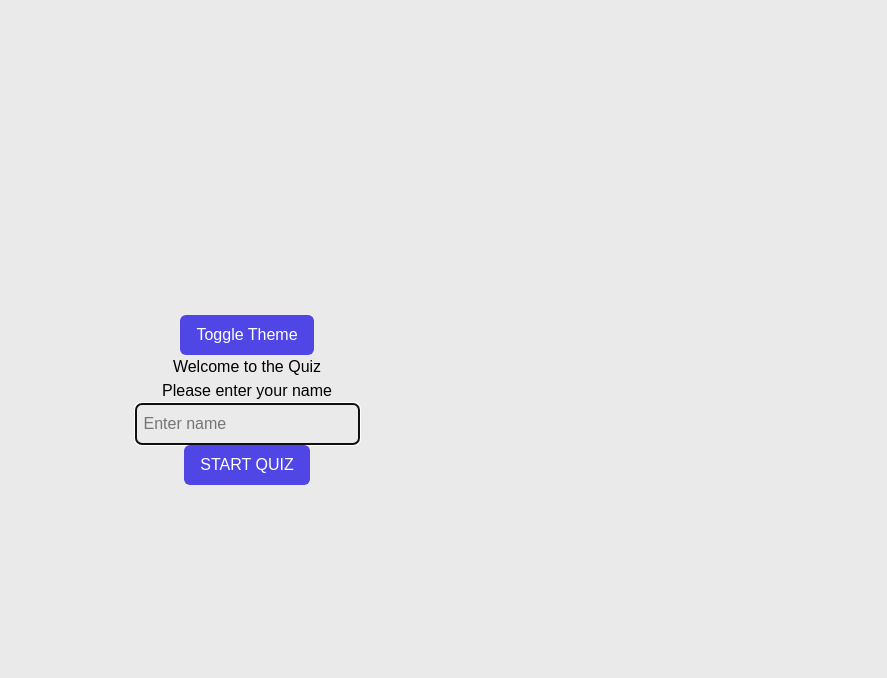
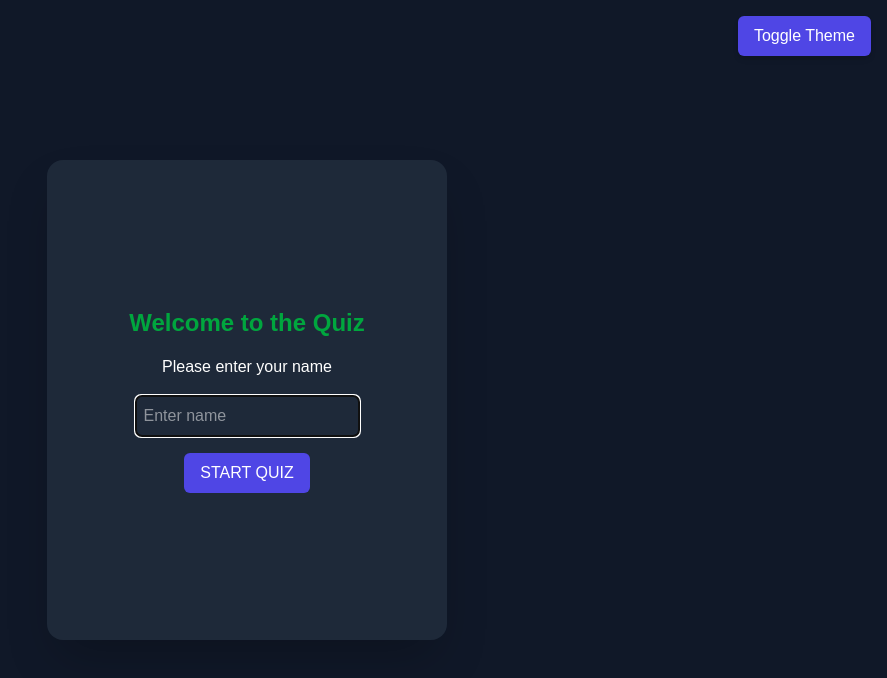
Before and after one commit to pdriding/react-quiz-app, a React (Vite) app: page / in a window 1280 px wide. Shown: the top 678 px of the page, without its empty margins (393-1280 px from the left). Built offline with nearby package versions, Linux system fonts and the light colour scheme.

Commit message:
Added styling

```diff
--- a/src/App.jsx
+++ b/src/App.jsx
@@ -7,7 +7,7 @@ import ResultsModal from "./components/ResultsModal";
 
 export default function App() {
   const { state, dispatch } = useContext(QuizContext);
-  const { theme, themeDispatch } = useContext(ThemeContext);
+  const { toggleTheme } = useContext(ThemeContext);
 
   function handleStart(inputValue) {
     dispatch({ type: "LOADING", payload: true });
@@ -19,17 +19,26 @@ export default function App() {
   }
 
   return (
-    <div className={`app-container ${theme.curCol}`}>
-      <button onClick={() => themeDispatch({ type: "CHANGE_THEME" })}>
+    <div className="fixed inset-0 flex items-center justify-center bg-gray-100 dark:bg-gray-900">
+      {/* Theme Toggle Button */}
+      <button
+        className="fixed top-4 right-4 z-50 px-4 py-2 rounded-md text-black dark:text-white bg-white dark:bg-gray-700 shadow-md"
+        onClick={toggleTheme}
+      >
         Toggle Theme
       </button>
+
+      {/* Quiz Container */}
+      <div className="w-[400px] h-[60vh] p-6 py-10 my-10 rounded-2xl shadow-2xl bg-gray-200 dark:bg-gray-800 flex flex-col items-center justify-center">
         {state.currentIndex === -1 && (
           <Welcome onStart={handleStart} loading={state.loading} />
         )}
+
         {state.currentIndex >= 0 &&
           state.currentIndex < state.questions.length && (
             <Quiz state={state} dispatch={dispatch} />
           )}
+
         {state.currentIndex === state.questions.length && (
           <ResultsModal
             state={state}
@@ -37,5 +46,6 @@ export default function App() {
           />
         )}
       </div>
+    </div>
   );
 }
--- a/src/components/Question.jsx
+++ b/src/components/Question.jsx
@@ -22,7 +22,7 @@ export default function Question({
   }, [answers]);
   return (
     <>
-      <p className="text-amber-300 text-5xl">{questionText}</p>
+      <p className="text-amber-300 text-3xl">{questionText}</p>
       {answers.map((a, i) => {
         let classToken;
         if (selected) {
@@ -35,7 +35,7 @@ export default function Question({
         return (
           <button
             disabled={!!selected}
-            className={selected ? classToken : ""}
+            className={`w-[300px] ${selected ? classToken : ""}`}
             value={a}
             onClick={() => handleClick(a)}
             key={i}
--- a/src/components/Quiz.jsx
+++ b/src/components/Quiz.jsx
@@ -7,10 +7,11 @@ export default function Quiz({ state, dispatch }) {
   }
 
   return (
-    <>
-      <>
-        <h1>Quiz</h1>
-        <h2>Question {state.currentIndex + 1}</h2>
+    <div className="flex flex-col items-center gap-4 text-center  ">
+      <h1 className="text-2xl font-bold text-green-600">Quiz</h1>
+      <h2 className="text-lg font-semibold">
+        Question {state.currentIndex + 1}
+      </h2>
 
       <Question
         questionText={state.questions[state.currentIndex].question}
@@ -19,7 +20,6 @@ export default function Quiz({ state, dispatch }) {
         onAnswer={(ans) => dispatch({ type: "ANSWER", payload: ans })}
         nextQuestion={() => dispatch({ type: "NEXT" })}
       />
-      </>
-    </>
+    </div>
   );
 }
--- a/src/components/QuizProvider.jsx
+++ b/src/components/QuizProvider.jsx
@@ -11,6 +11,7 @@ const initialState = {
 };
 
 function quizReducer(state, action) {
+  console.log(99, state);
   switch (action.type) {
     case "LOADING":
       return { ...state, loading: action.payload };
@@ -35,6 +36,7 @@ function quizReducer(state, action) {
     case "NEXT":
       return { ...state, currentIndex: state.currentIndex + 1 };
     case "RESET":
+      // TODO
       return initialState;
     default:
       return state;
--- a/src/components/ResultsModal.jsx
+++ b/src/components/ResultsModal.jsx
@@ -5,18 +5,22 @@ export default function ResultsModal({ state, restart }) {
   const questionsLength = state.questions.length;
 
   return createPortal(
-    <>
     <div
-        className="modal-overlay"
+      className="fixed inset-0 z-50 flex items-center justify-center bg-gray-200 dark:bg-gray-900"
       role="dialog"
       aria-modal="true"
       aria-labelledby="results-title"
     >
-        <div className="modal-content">
-          <header className="modal-header">
-            <h2 id="results-title">Quiz Results</h2>
+      <div className="bg-white rounded-lg w-[90%] max-w-md shadow-lg overflow-hidden">
+        <header className="px-4 py-3 border-b border-gray-200 bg-gray-100">
+          <h2
+            id="results-title"
+            className=" text-gray-900 text-xl font-semibold m-0"
+          >
+            Quiz Results
+          </h2>
         </header>
-          <section className="modal-body">
+        <section className="p-4 text-gray-800 text-base">
           <p>
             You answered <strong>{score}</strong> out of{" "}
             <strong>{questionsLength}</strong> questions correctly!
@@ -26,22 +30,18 @@ export default function ResultsModal({ state, restart }) {
             <strong>{((score / questionsLength) * 100).toFixed(0)}%</strong>
           </p>
         </section>
-          <footer className="modal-footer">
+        <footer className="flex justify-end gap-2 px-4 py-3 border-t border-gray-200 bg-gray-100">
           <button
             onClick={() => restart()}
-              className="modal-button"
+            className="bg-green-600 hover:bg-green-700 text-white text-sm font-medium rounded px-4 py-2"
             type="button"
             data-action="retake"
           >
             Retake Quiz
           </button>
-            <button className="modal-button" type="button" data-action="close">
-              Close
-            </button>
         </footer>
       </div>
-      </div>
-    </>,
+    </div>,
     document.body
   );
 }
--- a/src/components/ThemeProvider.jsx
+++ b/src/components/ThemeProvider.jsx
@@ -1,22 +1,18 @@
-import React, { createContext, useReducer, useEffect } from "react";
-
-const initialTheme = {
-  curCol: "light",
-};
-
-export function themeReducer(state, action) {
-  if (action.type === "CHANGE_THEME") {
-    return state.curCol === "light" ? { curCol: "dark" } : { curCol: "light" };
-  }
-}
+import React, { createContext, useState, useEffect } from "react";
 
 export const ThemeContext = createContext();
 
 export function ThemeProvider({ children }) {
-  const [theme, themeDispatch] = useReducer(themeReducer, initialTheme);
+  const [theme, setTheme] = useState("dark");
+
+  const toggleTheme = () => setTheme((t) => (t === "light" ? "dark" : "light"));
+
+  useEffect(() => {
+    document.documentElement.setAttribute("data-theme", theme);
+  }, [theme]);
 
   return (
-    <ThemeContext.Provider value={{ theme, themeDispatch }}>
+    <ThemeContext.Provider value={{ theme, toggleTheme }}>
       {children}
     </ThemeContext.Provider>
   );
--- a/src/components/Welcome.jsx
+++ b/src/components/Welcome.jsx
@@ -9,9 +9,9 @@ export default function Welcome({ onStart, loading }) {
   }, []);
 
   return (
-    <>
-      <h1>Welcome to the Quiz</h1>
+    <div className="flex flex-col items-center gap-4">
+      <h1 className="text-2xl font-bold text-green-600">Welcome to the Quiz</h1>
       <TextInput onStart={onStart} loading={loading} ref={textRef} />
-    </>
+    </div>
   );
 }
--- a/src/styles/index.css
+++ b/src/styles/index.css
@@ -1,4 +1,28 @@
 @import "tailwindcss";
+
+@custom-variant dark (&:where([data-theme=dark], [data-theme=dark] *));
+
+@layer base {
+  [data-theme="light"] {
+    --bg: #f3f4f6;
+    --text: black;
+  }
+
+  [data-theme="dark"] {
+    --bg: #111827; /* or gray-900 */
+    --text: white;
+  }
+
+  html {
+    background-color: var(--bg);
+    color: var(--text);
+  }
+
+  body {
+    background-color: inherit;
+    color: inherit;
+  }
+}
 
 :root {
   --bg-light: #ffffff;
@@ -12,16 +36,6 @@
   --overlay: rgba(0, 0, 0, 0.5);
 }
 
-data-theme="light" {
-  background-color: var(--bg-light);
-  color: var(--text-light);
-}
-
-data-theme="dark" {
-  background-color: var(--bg-dark);
-  color: var(--text-dark);
-}
-
 body,
 html,
 #root {
@@ -31,14 +45,14 @@ html,
   font-family: sans-serif;
 }
 
-.app-container {
+/* .app-container {
   display: flex;
   flex-direction: column;
   align-items: center;
   justify-content: center;
   min-height: 100%;
   padding: 1rem;
-}
+} */
 
 button {
   padding: 0.5rem 1rem;
@@ -59,91 +73,6 @@ input {
   border: 1px solid #ccc;
   border-radius: 0.375rem;
   font-size: 1rem;
-}
-
-/* Modal Overlay */
-.modal-overlay {
-  position: fixed;
-  top: 0;
-  left: 0;
-  width: 100%;
-  height: 100%;
-  background-color: rgba(0, 0, 0, 0.5);
-  display: flex;
-  align-items: center;
-  justify-content: center;
-  z-index: 1000;
-}
-
-/* Modal Content */
-.modal-content {
-  background-color: #fff;
-  border-radius: 8px;
-  width: 90%;
-  max-width: 400px;
-  box-shadow: 0 4px 12px rgba(0, 0, 0, 0.15);
-  overflow: hidden;
-}
-
-/* Modal Header */
-.modal-header {
-  padding: 1rem;
-  border-bottom: 1px solid #eaeaea;
-  background-color: #f7f7f7;
-}
-
-.modal-header h2 {
-  margin: 0;
-  font-size: 1.25rem;
-}
-
-/* Modal Body */
-.modal-body {
-  padding: 1rem;
-  font-size: 1rem;
-  color: #333;
-}
-
-/* Modal Footer */
-.modal-footer {
-  padding: 0.75rem 1rem;
-  border-top: 1px solid #eaeaea;
-  background-color: #f7f7f7;
-  display: flex;
-  justify-content: flex-end;
-  gap: 0.5rem;
-}
-
-/* Buttons */
-.modal-button {
-  padding: 0.5rem 1rem;
-  border: none;
-  border-radius: 4px;
-  background-color: #007bff;
-  color: #fff;
-  font-size: 0.875rem;
-  cursor: pointer;
-  transition: background-color 0.2s ease;
-}
-
-.modal-button[data-action="retake"] {
-  background-color: #28a745;
-}
-
-.modal-button[data-action="close"] {
-  background-color: #6c757d;
-}
-
-.modal-button:hover {
-  background-color: darken(#007bff, 10%);
-}
-
-.modal-button[data-action="retake"]:hover {
-  background-color: darken(#28a745, 10%);
-}
-
-.modal-button[data-action="close"]:hover {
-  background-color: darken(#6c757d, 10%);
 }
 
 .answer-button {
```
Lines whose indentation alone changed are shown as unchanged.
